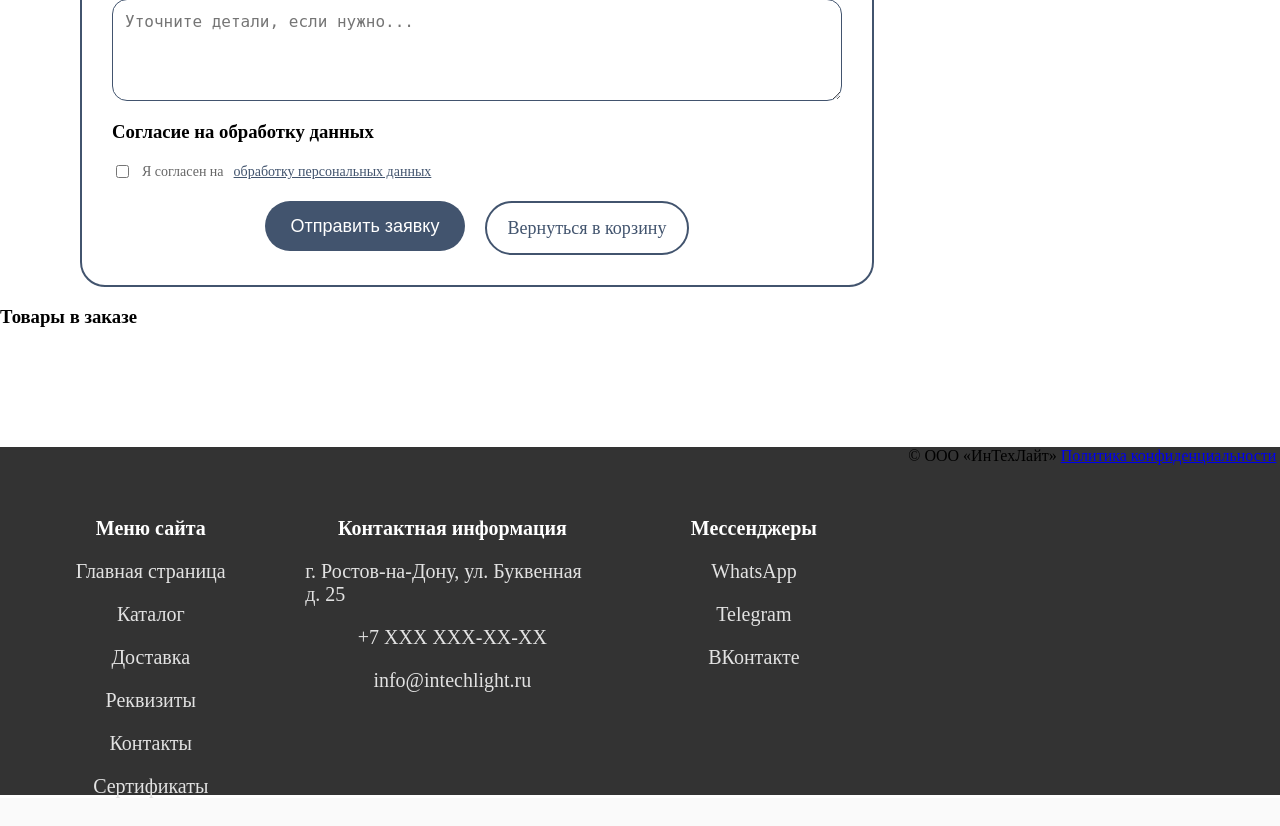
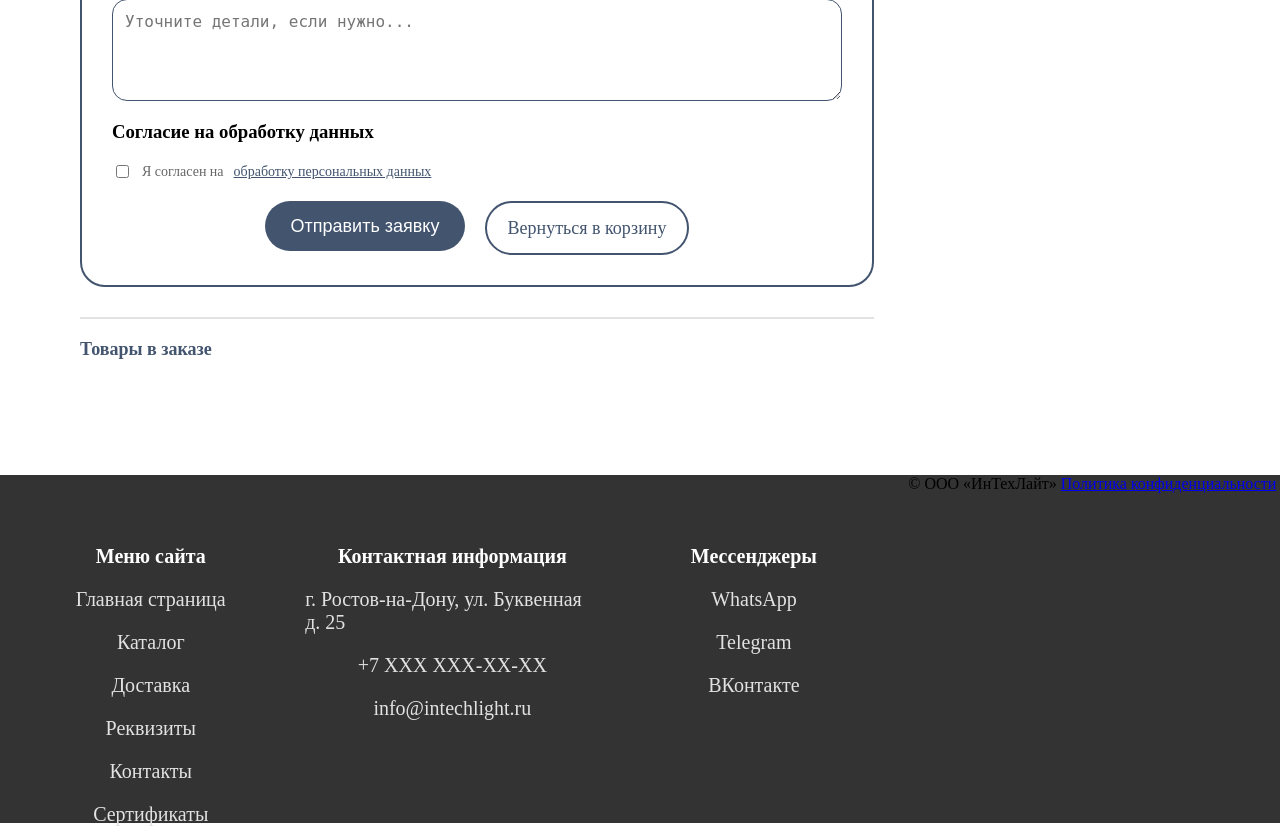
Before and after one commit to AlinaEvlanteva/Diplom, a Flask app: template templates/checkout.html in a window 1280 px wide. Shown: the part 479-1305 px from the top of the page. Before the commit the page ends 1277 px from the top, so only its background shows below. Run offline with Flask 3, Linux system fonts and the light colour scheme; the template is opened without the code that fills it, so the values that code supplies are empty.

Commit message:
поправки

```diff
--- a/static/css/checkout.css
+++ b/static/css/checkout.css
@@ -338,6 +338,22 @@ textarea.form_input {
     text-align: center;
 }
 
+/* Блок товаров в заказе (под формой) */
+.order_items_section {
+    margin-top: 30px;
+    padding-top: 20px;
+    border-top: 2px solid #E2E2E2;
+    margin-left: 80px;
+}
+
+.section_title {
+    font-size: 18px;
+    font-weight: bold;
+    color: #42546E;
+    margin: 0 0 15px 0;
+}
+
+
 .order_items {
     max-height: 400px;
     overflow-y: auto;
```
